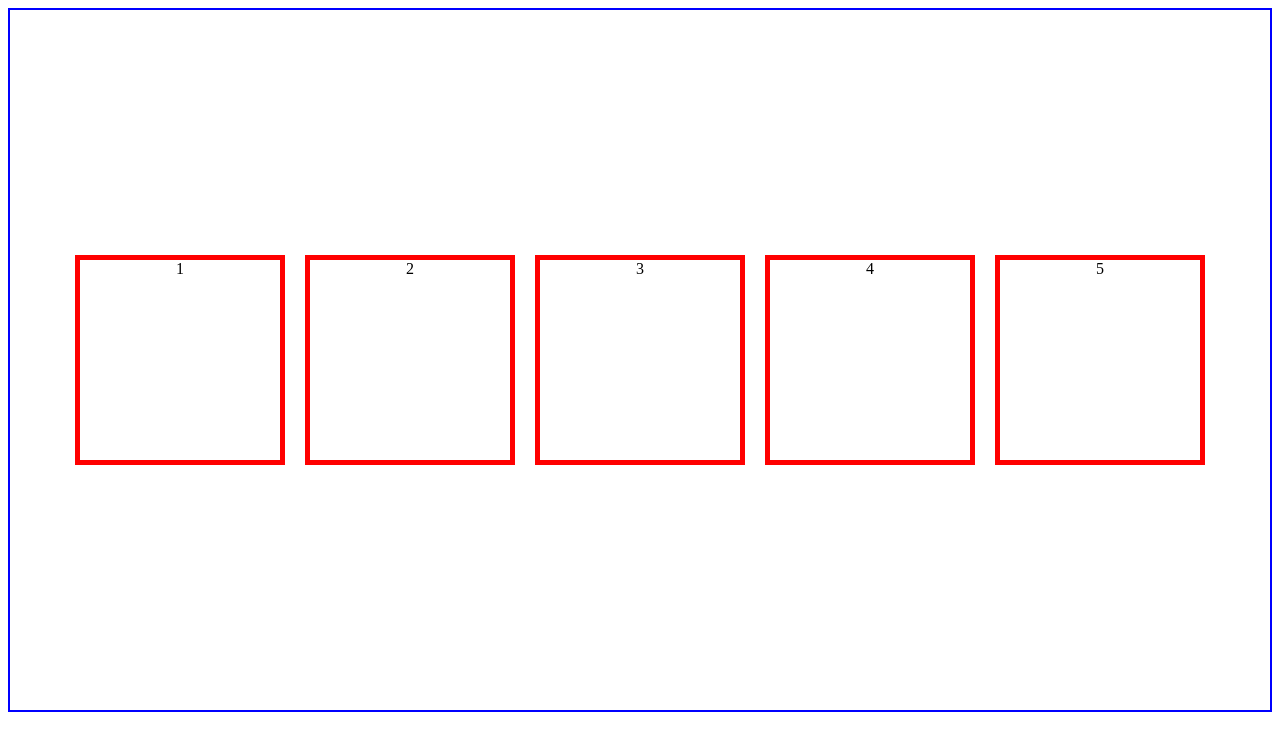
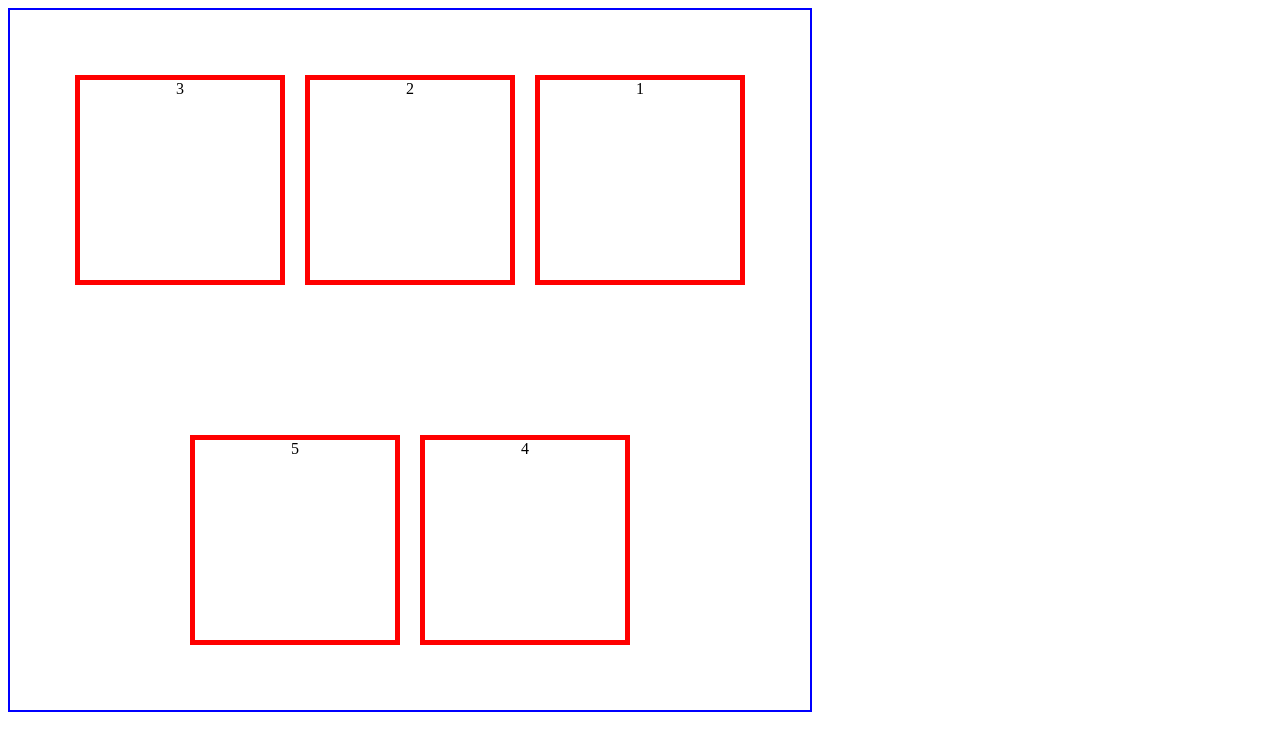
Before and after one commit to muhammadsobuj20/batch12-milestone2-module7, a plain HTML site: page index.html in a window 1280 px wide. Drawn offline with Linux system fonts and the light colour scheme.

Commit message:
some customize

```diff
--- a/index.html
+++ b/index.html
@@ -7,6 +7,7 @@
     <style>
         .container{
             border: 2px solid blue;
+            width: 800px;
             display: flex;
             height: 700px;
             /* justify-content: space-around; */
@@ -17,6 +18,10 @@
             /* justify-items: center; */
             align-items: center;
             gap: 20px;
+            /* flex-direction: column-reverse; */
+            flex-direction: row-reverse;
+            flex-wrap:wrap ;
+
 
         }
 
```
